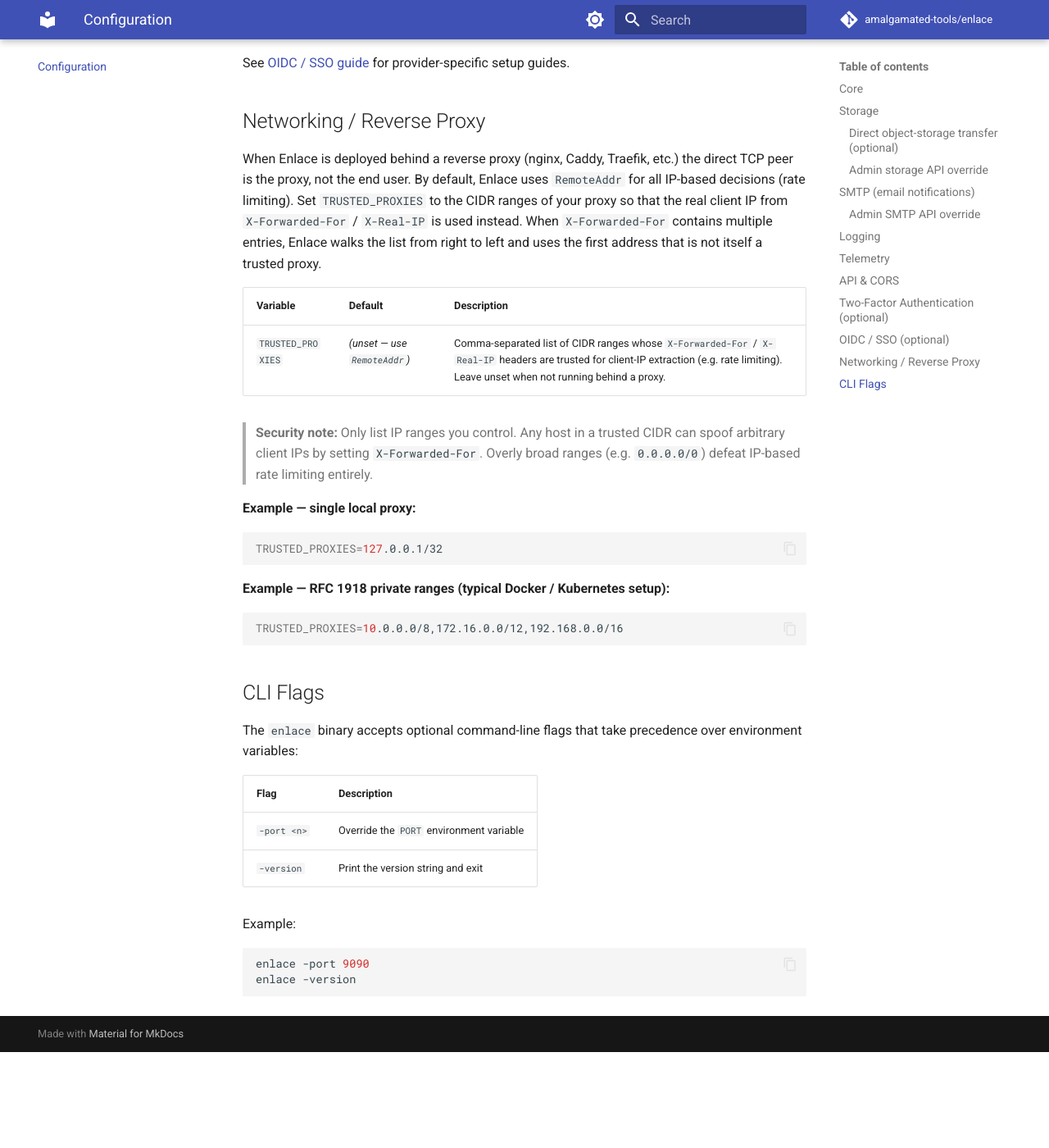
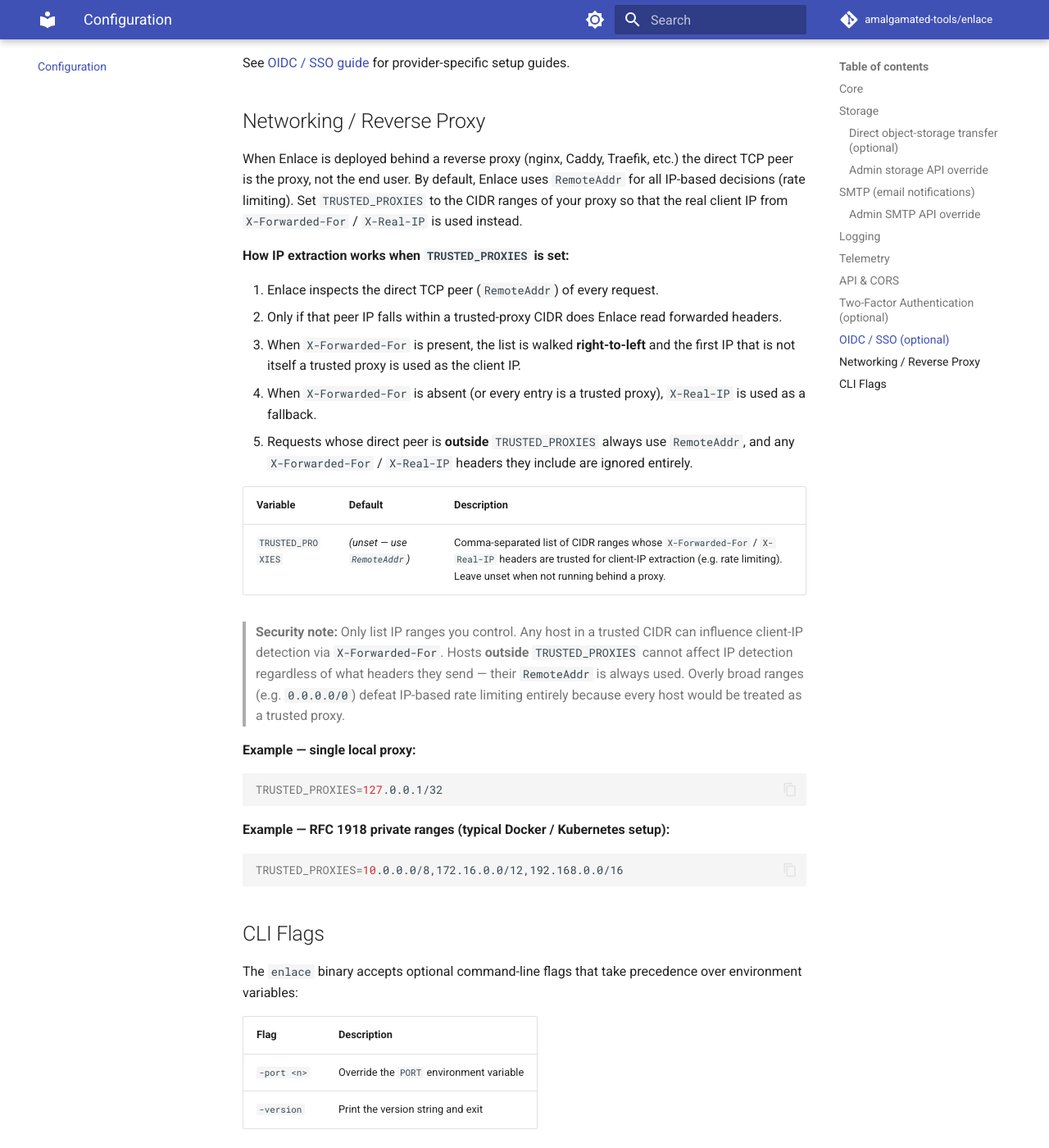
Before and after one commit to amalgamated-tools/enlace, an MkDocs documentation site: the page built from docs/configuration.md, in a window 1280 px wide and 1400 px high, scrolled down 5645 px. Shown: the whole window at 82% size. Built offline with MkDocs 1.6.1 and Material for MkDocs 9.7.7, drawn with Linux system fonts in a browser that asks for light colours; comment, search, counter and statistics services are not loaded; before the commit the page ends 6928 px from its top, so only the background shows below that.

Commit message:
docs: clarify trusted-proxy IP extraction security guarantee
- Replace single-sentence description with numbered step-by-step
  explanation of how TRUSTED_PROXIES governs header trust
- Explicitly state that requests from IPs outside TRUSTED_PROXIES
  always use RemoteAddr and that their forwarded headers are ignored
- Update security note to correct 'spoof' language and explain that
  hosts outside TRUSTED_PROXIES cannot influence IP detection at all
- Clarify that X-Real-IP is a fallback used only when X-Forwarded-For
  is absent or all its entries are trusted proxies
- Deployment guide: note that direct connections from untrusted IPs
  cannot influence rate-limit IP lookup even if they include headers

Follows the hardening in #247 (right-to-left X-Forwarded-For walk
that skips trusted-proxy entries).

Co-authored-by: Copilot <223556219+Copilot@users.noreply.github.com>

```diff
--- a/docs/configuration.md
+++ b/docs/configuration.md
@@ -138,13 +138,21 @@ See [OIDC / SSO guide](oidc.md) for provider-specific setup guides.
 
 ## Networking / Reverse Proxy
 
-When Enlace is deployed behind a reverse proxy (nginx, Caddy, Traefik, etc.) the direct TCP peer is the proxy, not the end user. By default, Enlace uses `RemoteAddr` for all IP-based decisions (rate limiting). Set `TRUSTED_PROXIES` to the CIDR ranges of your proxy so that the real client IP from `X-Forwarded-For` / `X-Real-IP` is used instead. When `X-Forwarded-For` contains multiple entries, Enlace walks the list from right to left and uses the first address that is not itself a trusted proxy.
+When Enlace is deployed behind a reverse proxy (nginx, Caddy, Traefik, etc.) the direct TCP peer is the proxy, not the end user. By default, Enlace uses `RemoteAddr` for all IP-based decisions (rate limiting). Set `TRUSTED_PROXIES` to the CIDR ranges of your proxy so that the real client IP from `X-Forwarded-For` / `X-Real-IP` is used instead.
+
+**How IP extraction works when `TRUSTED_PROXIES` is set:**
+
+1. Enlace inspects the direct TCP peer (`RemoteAddr`) of every request.
+2. Only if that peer IP falls within a trusted-proxy CIDR does Enlace read forwarded headers.
+3. When `X-Forwarded-For` is present, the list is walked **right-to-left** and the first IP that is not itself a trusted proxy is used as the client IP.
+4. When `X-Forwarded-For` is absent (or every entry is a trusted proxy), `X-Real-IP` is used as a fallback.
+5. Requests whose direct peer is **outside** `TRUSTED_PROXIES` always use `RemoteAddr`, and any `X-Forwarded-For` / `X-Real-IP` headers they include are ignored entirely.
 
 | Variable | Default | Description |
 |---|---|---|
 | `TRUSTED_PROXIES` | *(unset — use `RemoteAddr`)* | Comma-separated list of CIDR ranges whose `X-Forwarded-For` / `X-Real-IP` headers are trusted for client-IP extraction (e.g. rate limiting). Leave unset when not running behind a proxy. |
 
-> **Security note:** Only list IP ranges you control. Any host in a trusted CIDR can spoof arbitrary client IPs by setting `X-Forwarded-For`. Overly broad ranges (e.g. `0.0.0.0/0`) defeat IP-based rate limiting entirely.
+> **Security note:** Only list IP ranges you control. Any host in a trusted CIDR can influence client-IP detection via `X-Forwarded-For`. Hosts **outside** `TRUSTED_PROXIES` cannot affect IP detection regardless of what headers they send — their `RemoteAddr` is always used. Overly broad ranges (e.g. `0.0.0.0/0`) defeat IP-based rate limiting entirely because every host would be treated as a trusted proxy.
 
 **Example — single local proxy:**
 
```
Also changed, not shown: docs/deployment.md (+1 -1 lines).
